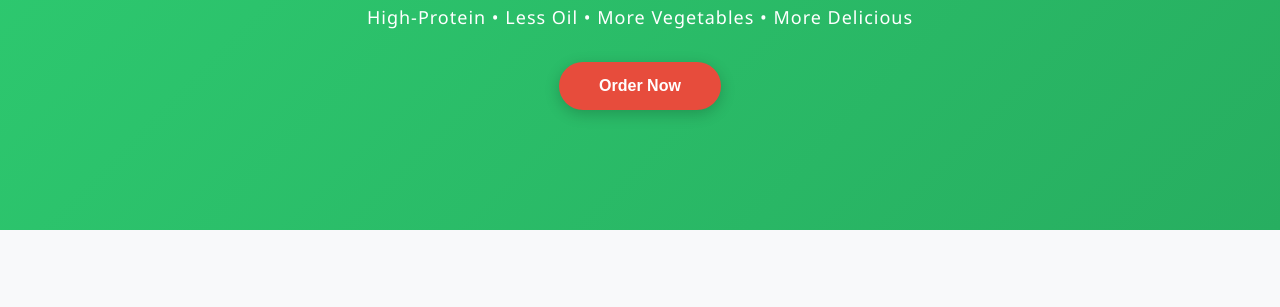
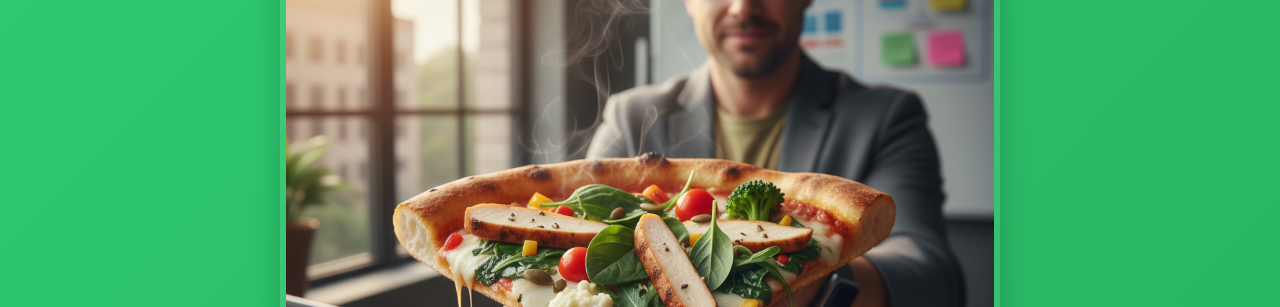
Before and after one commit to CoFounderMariia/pizza-shop-, a plain HTML site: page index.html in a window 1280 px wide. Shown: the part 376-683 px from the top of the page. Drawn offline with Linux system fonts and the light colour scheme.

Commit message:
added image

```diff
--- a/index.html
+++ b/index.html
@@ -27,6 +27,7 @@
     <!-- Hero Section -->
     <section id="home" class="hero">
         <div class="hero-content">
+            <img src="Gemini_Generated_Image_ucju08ucju08ucju.png" alt="Founder's Pizza header" class="hero-image">
             <h1>Founder's Pizza</h1>
             <h2>Where Health Meets Flavor</h2>
             <p>High-Protein • Less Oil • More Vegetables • More Delicious</p>
--- a/styles.css
+++ b/styles.css
@@ -479,6 +479,19 @@ footer p {
     }
 }
 
+/* Hero image */
+.hero-image {
+    max-width: 720px;
+    width: 90%;
+    height: auto;
+    border-radius: 12px;
+    display: block;
+    margin: 0 auto 20px auto;
+    box-shadow: 0 10px 30px rgba(0,0,0,0.2);
+    border: 6px solid rgba(255,255,255,0.08);
+    object-fit: cover;
+}
+
 /* Responsive Design */
 @media (max-width: 768px) {
     .navbar .container {
```
